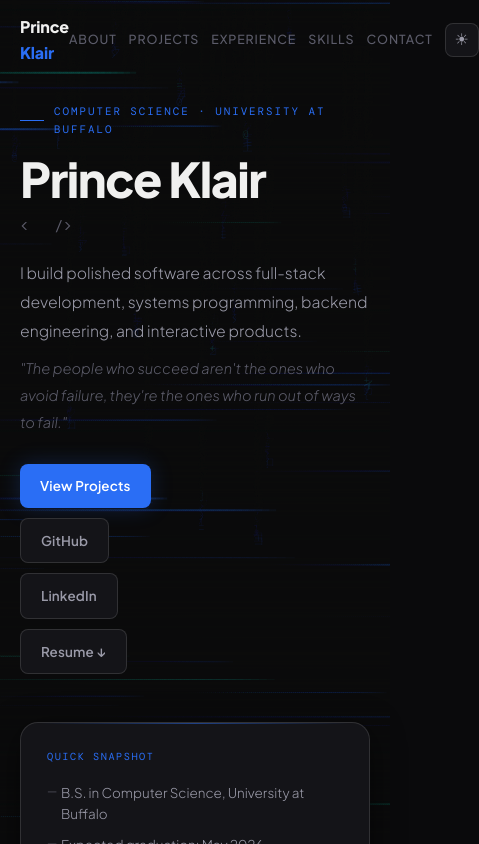
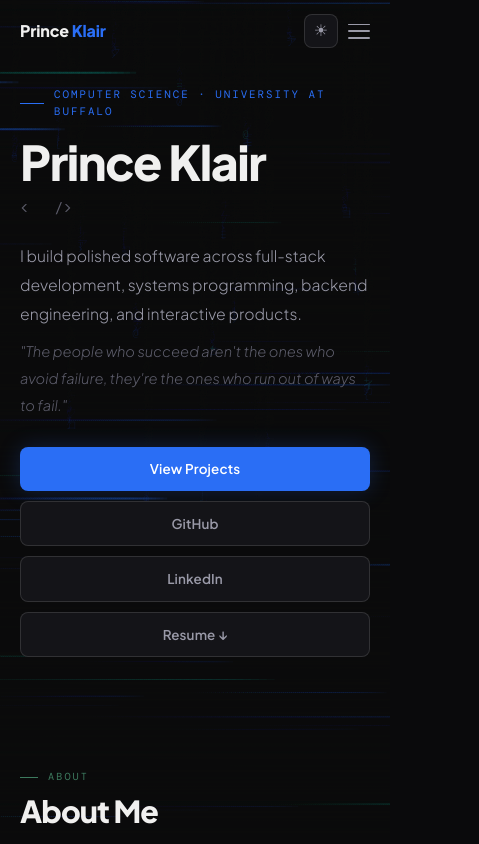
Before and after one commit to PrinceKlair619/portfolio, a React app: page / in a window 390 px wide. Shown: the top 844 px of the page, 479 px wide, since content can reach past the window. Built offline with nearby package versions, Linux system fonts and the light colour scheme; the HTML template or start-up script is replaced by a standard one.

Commit message:
mobile responsiveness

```diff
--- a/src/App.css
+++ b/src/App.css
@@ -192,6 +192,43 @@ html.light-mode .navbar-scrolled {
   line-height: 1;
   display: block;
 }
+
+/* ── NAV MOBILE CONTROLS ── */
+.nav-mobile-controls {
+  display: none;
+  align-items: center;
+  gap: 10px;
+}
+
+.hamburger {
+  display: flex;
+  flex-direction: column;
+  justify-content: space-between;
+  width: 22px;
+  height: 15px;
+  background: none;
+  border: none;
+  cursor: pointer;
+  padding: 0;
+  flex-shrink: 0;
+}
+
+.hamburger span {
+  display: block;
+  width: 100%;
+  height: 1.5px;
+  background: var(--text-soft);
+  border-radius: 2px;
+  transition: transform 0.25s ease, opacity 0.2s ease;
+  transform-origin: center;
+}
+
+.hamburger.open span:nth-child(1) { transform: translateY(6.75px) rotate(45deg); }
+.hamburger.open span:nth-child(2) { opacity: 0; }
+.hamburger.open span:nth-child(3) { transform: translateY(-6.75px) rotate(-45deg); }
+
+/* ── MOBILE NAV OVERLAY ── */
+.mobile-nav { display: none; }
 
 /* ── SECTION ── */
 .section {
@@ -1195,15 +1232,55 @@ html.light-mode .navbar-scrolled {
 @media (max-width: 540px) {
   :root { --pad-x: 20px; --pad-y: 56px; }
   .form-row { grid-template-columns: 1fr; }
-  .meta-grid { grid-template-columns: 1fr; }
-  .hero-actions { flex-direction: column; align-items: flex-start; }
+  .hero-actions { flex-direction: column; align-items: stretch; }
+  .hero-actions .button { justify-content: center; }
   .hero { min-height: auto; padding-top: 24px; }
   .navbar { padding: 14px var(--pad-x); }
-  .nav-links { gap: 12px; }
   .footer { flex-direction: column; gap: 6px; text-align: center; }
   .carousel-item { width: 92vw; }
   .carousel-track { padding: 12px calc(50% - 46vw) 20px; gap: 12px; }
   .carousel-image-container { height: clamp(180px, 58vw, 320px); }
   .carousel-item.expanded .carousel-image-container { height: 120px; }
   .carousel-title { font-size: 1.3rem; }
+  .hero-panel { display: none; }
+  .skills-grid { grid-template-columns: repeat(2, 1fr); }
 }
+
+@media (max-width: 768px) {
+  .nav-links { display: none; }
+  .nav-mobile-controls { display: flex; }
+
+  .mobile-nav {
+    position: fixed;
+    inset: 0;
+    z-index: 98;
+    background: var(--bg);
+    display: flex;
+    flex-direction: column;
+    align-items: center;
+    justify-content: center;
+    gap: 4px;
+    opacity: 0;
+    pointer-events: none;
+    transition: opacity 0.28s ease;
+  }
+
+  .mobile-nav.open {
+    opacity: 1;
+    pointer-events: all;
+  }
+
+  .mobile-nav a {
+    font-family: "Plus Jakarta Sans", sans-serif;
+    font-size: 2rem;
+    font-weight: 800;
+    color: var(--text-soft);
+    letter-spacing: -0.02em;
+    padding: 12px 32px;
+    transition: color 0.2s ease;
+    text-align: center;
+  }
+
+  .mobile-nav a:hover,
+  .mobile-nav a:active { color: var(--blue); }
+}
--- a/src/App.jsx
+++ b/src/App.jsx
@@ -680,12 +680,18 @@ function ContactForm() {
 export default function App() {
   const [navScrolled, setNavScrolled] = useState(false);
   const [darkMode, setDarkMode] = useState(true);
+  const [navOpen, setNavOpen] = useState(false);
 
   useEffect(() => {
-    const fn = () => setNavScrolled(window.scrollY > 24);
+    const fn = () => { setNavScrolled(window.scrollY > 24); setNavOpen(false); };
     window.addEventListener("scroll", fn, { passive: true });
     return () => window.removeEventListener("scroll", fn);
   }, []);
+
+  useEffect(() => {
+    document.body.style.overflow = navOpen ? "hidden" : "";
+    return () => { document.body.style.overflow = ""; };
+  }, [navOpen]);
 
   // Apply theme class to <html> so CSS variables cascade everywhere including body::before
   useEffect(() => {
@@ -706,7 +712,9 @@ export default function App() {
 
         {/* ── NAVBAR ── */}
         <nav className={`navbar${navScrolled ? " navbar-scrolled" : ""}`}>
-          <a href="#home" className="brand">Prince <span>Klair</span></a>
+          <a href="#home" className="brand" onClick={() => setNavOpen(false)}>Prince <span>Klair</span></a>
+
+          {/* Desktop links */}
           <div className="nav-links">
             <a href="#about">About</a>
             <a href="#projects">Projects</a>
@@ -722,7 +730,36 @@ export default function App() {
               <span className="theme-toggle-icon">{darkMode ? "☀" : "☾"}</span>
             </button>
           </div>
+
+          {/* Mobile: theme toggle + hamburger */}
+          <div className="nav-mobile-controls">
+            <button
+              className="theme-toggle"
+              onClick={handleThemeToggle}
+              aria-label={darkMode ? "Switch to light mode" : "Switch to dark mode"}
+              title={darkMode ? "Light mode" : "Dark mode"}
+            >
+              <span className="theme-toggle-icon">{darkMode ? "☀" : "☾"}</span>
+            </button>
+            <button
+              className={`hamburger${navOpen ? " open" : ""}`}
+              onClick={() => setNavOpen((p) => !p)}
+              aria-label="Toggle navigation menu"
+              aria-expanded={navOpen}
+            >
+              <span /><span /><span />
+            </button>
+          </div>
         </nav>
+
+        {/* Mobile nav overlay */}
+        <div className={`mobile-nav${navOpen ? " open" : ""}`} aria-hidden={!navOpen}>
+          <a href="#about" onClick={() => setNavOpen(false)}>About</a>
+          <a href="#projects" onClick={() => setNavOpen(false)}>Projects</a>
+          <a href="#experience" onClick={() => setNavOpen(false)}>Experience</a>
+          <a href="#skills" onClick={() => setNavOpen(false)}>Skills</a>
+          <a href="#contact" onClick={() => setNavOpen(false)}>Contact</a>
+        </div>
 
         {/* ── HERO ── */}
         <section id="home" className="hero section">
```
